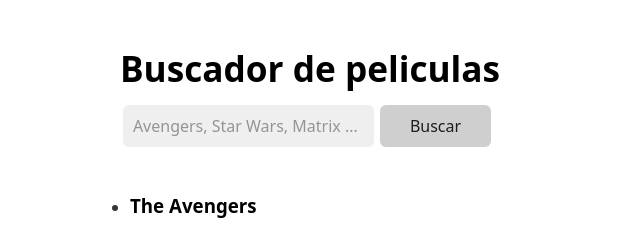
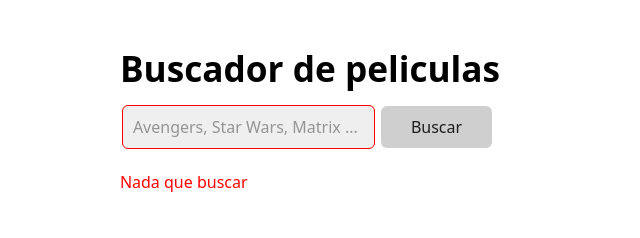
Before and after one commit to Goncar29/omdbapi-movie, a React (Vite) app in the folder omdbapi-movie/: page / in a window 1280 px wide. Shown: the top 238 px of the page, without its empty margins (330-970 px from the left). Built offline with nearby package versions, Linux system fonts and the light colour scheme.

Commit message:
cambiamos el useRef para cambiarlo de la forma no controlada por react

```diff
--- a/omdbapi-movie/src/App.jsx
+++ b/omdbapi-movie/src/App.jsx
@@ -1,27 +1,55 @@
 import './App.css';
 import { useMovies } from './hooks/useMovies';
 import { Movies } from './components/Movies';
-import { useRef } from 'react';
+import { useEffect, useState } from 'react';
 // OMDb API: http://www.omdbapi.com/?i=tt3896198&apikey=5acb29ce
 
 function App() {
     const { movies } = useMovies();
-    const inputRef = useRef()
+    const [query, setQuery] = useState('');
+    const [error, setError] = useState(null);
+
+    console.log('Render')
 
     const handleSubmit = (event) => {
         event.preventDefault();
-        const inputEl = inputRef.current
-        const value = inputEl.value
-        alert(value)
+        console.log({ query })
     }
+
+    const handleChange = (event) => {
+        const newQuery = event.target.value
+        if (newQuery.startsWith(' ')) return
+        setQuery(event.target.value)
+    }
+
+    useEffect(() => {
+        if (query === '') {
+            setError('Nada que buscar')
+            return
+        }
+        if (query.length < 3) {
+            setError('Escribe mas de 3 caracteres')
+            return
+        }
+        setError(null)
+    })
+
     return (
         <div className="page">
             <header>
                 <h1>Buscador de peliculas</h1>
                 <form className="form" onSubmit={handleSubmit}>
-                    <input ref={inputRef} placeholder="Avengers, Star Wars, Matrix ..." />
+                    <input
+                        style={{
+                            border: '1px solid transparent',
+                            borderColor: error ? 'red' : 'transparent'
+                        }}
+                        onChange={handleChange} value={query} name='query'
+                        placeholder="Avengers, Star Wars, Matrix ..."
+                    />
                     <button type="submit">Buscar</button>
                 </form>
+                {error && <p style={{ color: 'red' }}>{error}</p>}
             </header>
 
             <main>
```
